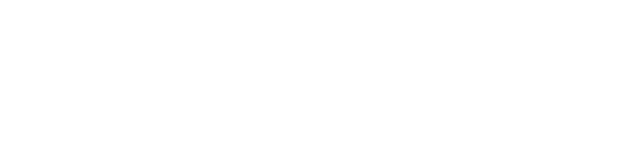
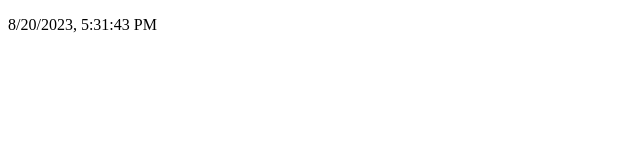
Before and after one commit to acciojob/clock-Ashishrock9394, a website: page main.html in a window 1280 px wide. Shown: the whole page, without its empty margins (0-640 px from the left). Drawn offline with Linux system fonts and the light colour scheme.

Commit message:
created a submission

```diff
--- a/main.html
+++ b/main.html
@@ -8,6 +8,8 @@
 
 <body>
 	<!-- the entire body must be written by student -->
+<p id="timer"></p>
+
     <script type="text/javascript" src="./script.js">
 </script>
 
--- a/script.js
+++ b/script.js
@@ -1 +1,7 @@
-//your JS code here. If required.
+let timer = document.getElementById('timer');
+let newDate =new Date();
+let date = new Date().toLocaleString();
+
+let fullDate = `${newDate.getDate()}/${newDate.getMonth()}/${newDate.getFullYear()}, `
+// let year = newDate.getFullYear()
+timer.innerText = date
```
